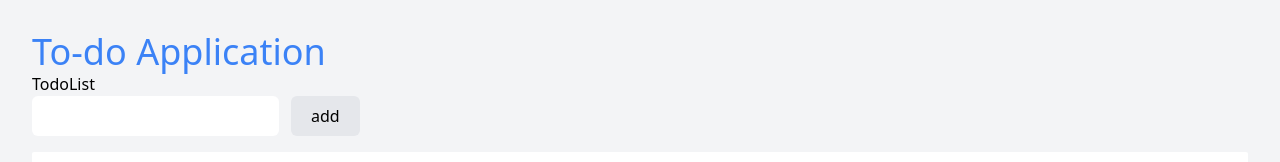
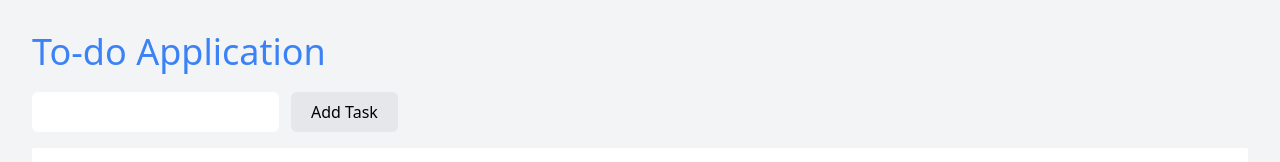
Before and after one commit to sabohat/todo-app, a Next.js app: page / in a window 1280 px wide. Shown: the top 162 px of the page. Built offline with nearby package versions, Linux system fonts and the light colour scheme.

Commit message:
fix: improve text styles

```diff
--- a/src/app/page.tsx
+++ b/src/app/page.tsx
@@ -45,7 +45,6 @@ export default function Home () {
     <main className="w-full flex min-h-screen flex-col p-8 bg-gray-100">
       <>
         <h1 className='text-4xl text-blue-500'>To-do Application</h1>
-        <div>TodoList</div>
         <AddTodoSection dispatch={dispatch} />
         {todos && <TodoList todos={todos} dispatch={dispatch} />}
       </>
--- a/src/components/TodoPage/AddTodoSection.tsx
+++ b/src/components/TodoPage/AddTodoSection.tsx
@@ -4,15 +4,26 @@ import Button from '../common/Button'
 
 export default function AddTodoSection ({ dispatch }: any) {
     const [title, setTitle] = useState("")
+
+    function isValidTitle (title: string) {
+        if (title.trim() === "") return false
+        return true
+    }
+
     return (
-        <div className='flex space-x-3'>
+        <div className='flex space-x-3 mt-5'>
             <input
                 className='p-2 rounded-md'
                 value={title}
                 onChange={(e) => setTitle(e.target.value)} />
             <Button
-                text="add"
-                onClick={() => dispatch({ type: TODO_ACTIONS.ADD, payload: { title: title } })}
+                text="Add Task"
+                onClick={() => {
+                    if (!isValidTitle(title))
+                        return alert('Please insert a valid title')
+                    setTitle("")
+                    dispatch({ type: TODO_ACTIONS.ADD, payload: { title: title } })
+                }}
             />
         </div>
     )
--- a/src/components/TodoPage/Todo.tsx
+++ b/src/components/TodoPage/Todo.tsx
@@ -13,6 +13,7 @@ export default function Todo ({ todo, dispatch, mouseDown }: any) {
             onMouseDown={(e) => mouseDown(e)}
             className='
         draggable
+        select-none
         bg-white rounded-lg flex flex-col p-3 m-3 space-y-3 shadow-md cursor-grab hover:shadow-xl'
         >
             <span>Title: {todo.title}</span>
--- a/src/components/TodoPage/TodoCategoryCard.tsx
+++ b/src/components/TodoPage/TodoCategoryCard.tsx
@@ -5,9 +5,10 @@ import Todo from './Todo'
 export default function TodoCategoryCard ({ category, list, dispatch, mouseDown }: any) {
     return (
         <div
-        data-category={category}
-        className='
+            data-category={category}
+            className='
         droppable
+        select-none
         min-w-40 min-h-80
         bg-blue-200
         rounded-md
```
